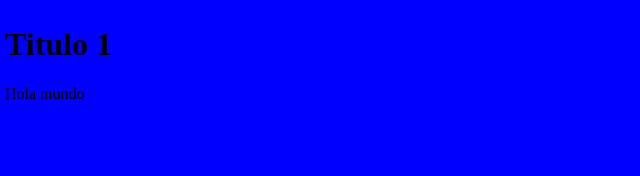
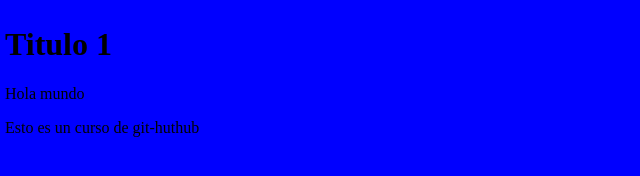
Before and after one commit to galozanomendez/CursoGit, a plain HTML site: page Index.html in a window 1280 px wide. Shown: the whole page, without its empty margins (0-640 px from the left). Drawn offline with Linux system fonts and the light colour scheme.

Commit message:
Update Index.html

```diff
--- a/Index.html
+++ b/Index.html
@@ -9,5 +9,6 @@
 <body>
 	<h1>Titulo 1</h1>
 	<p>Hola mundo</p>
+	<p>Esto es un curso de git-huthub</p>
 </body>
 </html>
```
